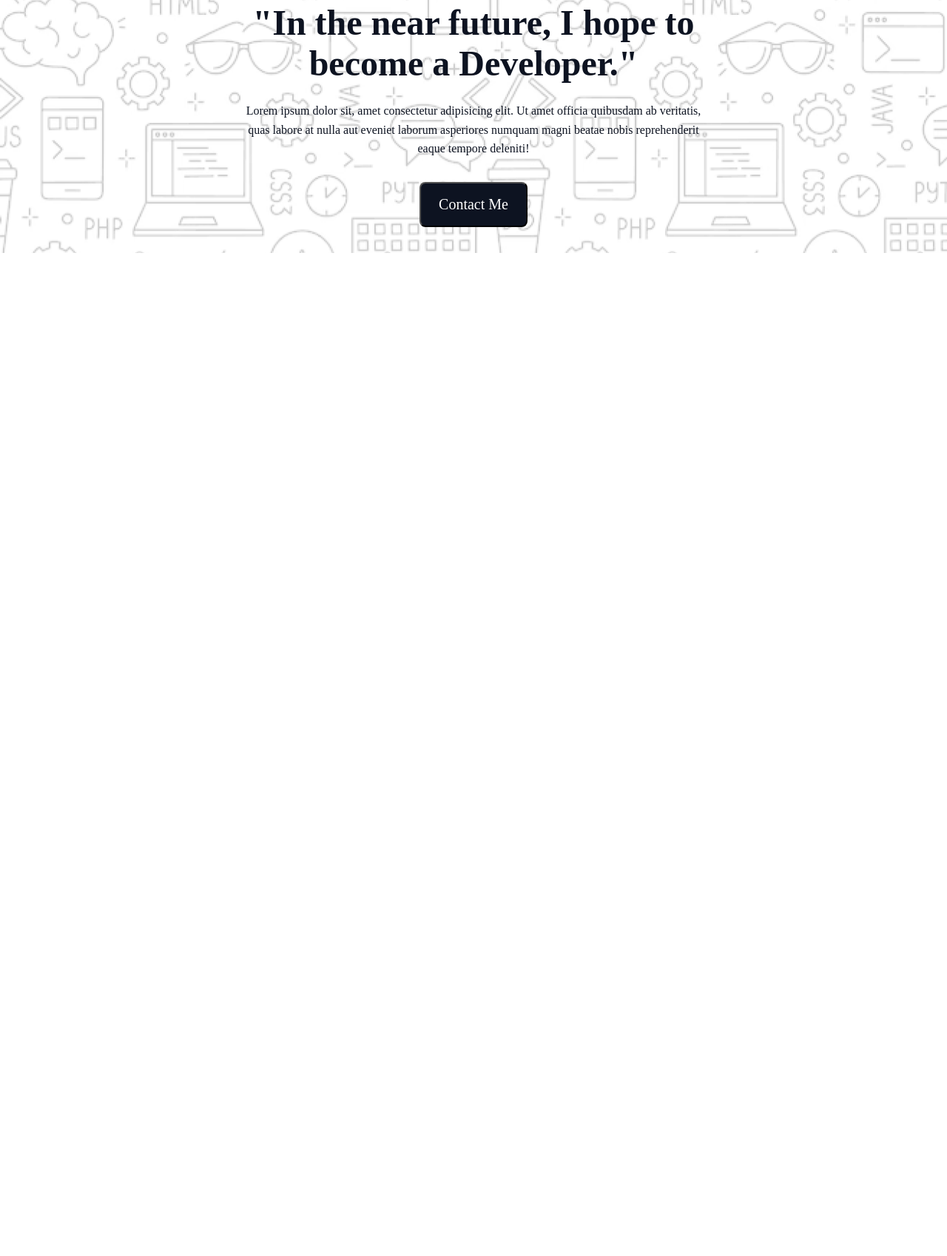
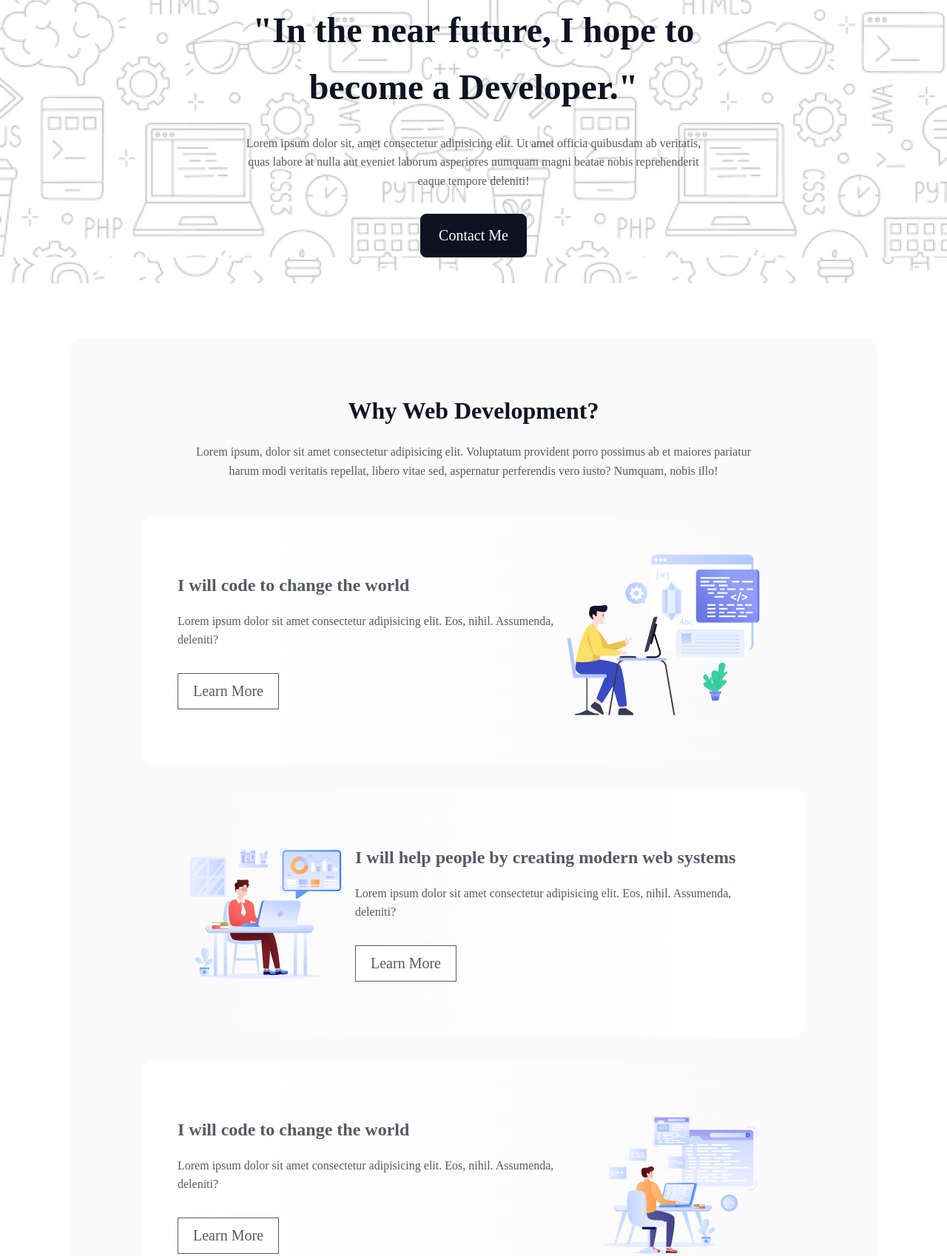
Before and after one commit to dev-alif/challenge-begins-page, a plain HTML site: page index.html in a window 1280 px wide. Shown: the part 435-2133 px from the top of the page at 74% size. Before the commit the page ends 800 px from the top, so only its background shows below. Drawn offline with Linux system fonts and the light colour scheme; a web font is replaced by a local one.

Commit message:
why web dev desktop done

```diff
--- a/index.html
+++ b/index.html
@@ -21,13 +21,52 @@
         </nav>
 
         <!-- hero section -->
-         <section class="hero-section">
+        <section class="hero-section">
             <img src="assets/Group.png" alt="">
             <h1>"In the near future, I hope to <br>become a Developer."</h1>
-            <p>Lorem ipsum dolor sit, amet consectetur adipisicing elit. Ut amet officia quibusdam ab veritatis,<br> quas labore at nulla aut eveniet laborum asperiores numquam magni beatae nobis reprehenderit<br> eaque tempore deleniti!</p>
+            <p>Lorem ipsum dolor sit, amet consectetur adipisicing elit. Ut amet officia quibusdam ab veritatis,<br>
+                quas labore at nulla aut eveniet laborum asperiores numquam magni beatae nobis reprehenderit<br> eaque
+                tempore deleniti!</p>
             <button>Contact Me</button>
-         </section>
+        </section>
     </header>
+
+    <main>
+        <!-- why web dev section -->
+        <section class="container why-web-dev">
+            <h2 class="section-title">Why Web Development?</h2>
+            <p class="section-subtitle">Lorem ipsum, dolor sit amet consectetur adipisicing elit. Voluptatum provident
+                porro possimus ab et maiores pariatur <br>harum modi veritatis repellat, libero vitae sed, aspernatur
+                perferendis vero iusto? Numquam, nobis illo!</p>
+            <div class="why-web-dev-box-1">
+                <div class="why-web-dev-box-1-left">
+                    <h3 class="why-web-dev-box-title">I will code to change the world</h3>
+                    <p class="why-web-dev-box-subtitle">Lorem ipsum dolor sit amet consectetur adipisicing elit.
+                        Eos, nihil. Assumenda, deleniti?</p>
+                    <button>Learn More</button>
+                </div>
+                <img src="assets/Layer_1.png" alt="">
+            </div>
+            <div class="why-web-dev-box-2">
+                <img src="assets/Group 3.png" alt="">
+                <div class="why-web-dev-box-2-right">
+                    <h3 class="why-web-dev-box-title">I will help people by creating modern web systems</h3>
+                    <p class="why-web-dev-box-subtitle">Lorem ipsum dolor sit amet consectetur adipisicing elit.
+                        Eos, nihil. Assumenda, deleniti?</p>
+                    <button>Learn More</button>
+                </div>
+            </div>
+            <div class="why-web-dev-box-3">
+                <div class="why-web-dev-box-3-left">
+                    <h3 class="why-web-dev-box-title">I will code to change the world</h3>
+                    <p class="why-web-dev-box-subtitle">Lorem ipsum dolor sit amet consectetur adipisicing elit.
+                        Eos, nihil. Assumenda, deleniti?</p>
+                    <button>Learn More</button>
+                </div>
+                <img src="assets/Group 4.png" alt="">
+            </div>
+        </section>
+    </main>
 </body>
 
 </html>
--- a/styles/styles.css
+++ b/styles/styles.css
@@ -5,8 +5,23 @@
 }
 
 .container{
-    width: 80%;
+    width: 70%;
     margin: 0 auto;
+}
+
+.section-title{
+    color: #0D1321;
+    font-size: 32px;
+    font-weight: bolder;
+    text-align: center;
+}
+
+.section-subtitle{
+    color: #555A63;
+    font-size: 16px;
+    line-height: 1.6;
+    text-align: center;
+    margin: 24px 0 48px 0;
 }
 
 /* header styles */
@@ -33,7 +48,8 @@ nav button{
 }
 
 nav button:hover{
-    background-color: #FAFAFB;
+    color: white;
+    background-color: #0D1321;
     cursor: pointer;
 }
 
@@ -46,6 +62,7 @@ nav button:hover{
     align-items: center;
     padding: 35px 221px;
     text-align: center;
+    margin-bottom: 74px;
 }
 
 .hero-section h1{
@@ -53,10 +70,11 @@ nav button:hover{
     font-size: 48px;
     font-weight: bolder;
     margin-top: 32px;
+    line-height: 1.6;
 }
 
 .hero-section p{
-    color: #0D1321;
+    color: #555A63;
     font-size: 16px;
     line-height: 1.6;
     margin: 24px 0 32px 0;
@@ -66,6 +84,7 @@ nav button:hover{
     color: white;
     font-size: 20px;
     padding: 17px 24px;
+    border: 1px solid #0D1321;
     border-radius: 8px;
     background-color: #0D1321;
 }
@@ -75,3 +94,81 @@ nav button:hover{
     background-color: #FAFAFB;
     cursor: pointer;
 }
+
+/* why web dev section styles */
+.why-web-dev{
+    background-color: #FAFAFB;
+    border: 0;
+    border-radius: 16px;
+    padding: 80px 97px;
+    margin-bottom: 90px;
+}
+
+.why-web-dev button{
+    font-size: 20px;
+    padding: 12px 20px;
+    border: 1px solid #555A63;
+    background-color: white;
+    color: #555A63;
+}
+
+.why-web-dev button:hover{
+    background-color: #0D1321;
+    color: white;
+    cursor: pointer;
+}
+
+.why-web-dev-box-1{
+    color: #555A63;
+    background-image: linear-gradient(to right, white , #FAFAFB);
+    border: 0;
+    border-radius: 16px;
+    padding: 48px;
+    display: flex;
+    justify-content: space-between;
+    align-items: center;
+    margin-bottom: 32px;
+}
+
+.why-web-dev-box-2{
+    color: #555A63;
+    background-image: linear-gradient(to right, #FAFAFB, white);
+    border: 0;
+    border-radius: 16px;
+    padding: 48px;
+    display: flex;
+    justify-content: space-between;
+    align-items: center;
+    margin-bottom: 32px;
+}
+
+.why-web-dev-box-3{
+    color: #555A63;
+    background-image: linear-gradient(to right, white , #FAFAFB);
+    border: 0;
+    border-radius: 16px;
+    padding: 48px;
+    display: flex;
+    justify-content: space-between;
+    align-items: center;
+    margin-bottom: 32px;
+}
+
+.why-web-dev-box-1:hover, .why-web-dev-box-3:hover{
+    background-image: linear-gradient(to right, #FAFAFB, white);
+}
+
+.why-web-dev-box-2:hover{
+    background-image: linear-gradient(to right, white , #FAFAFB);
+}
+
+.why-web-dev-box-title{
+    font-size: 24px;
+    line-height: 1.6;
+}
+
+.why-web-dev-box-subtitle{
+    margin: 16px 0 32px 0;
+    font-size: 16px;
+    line-height: 1.6;
+}
```
Also changed, not shown: 1 other file.
